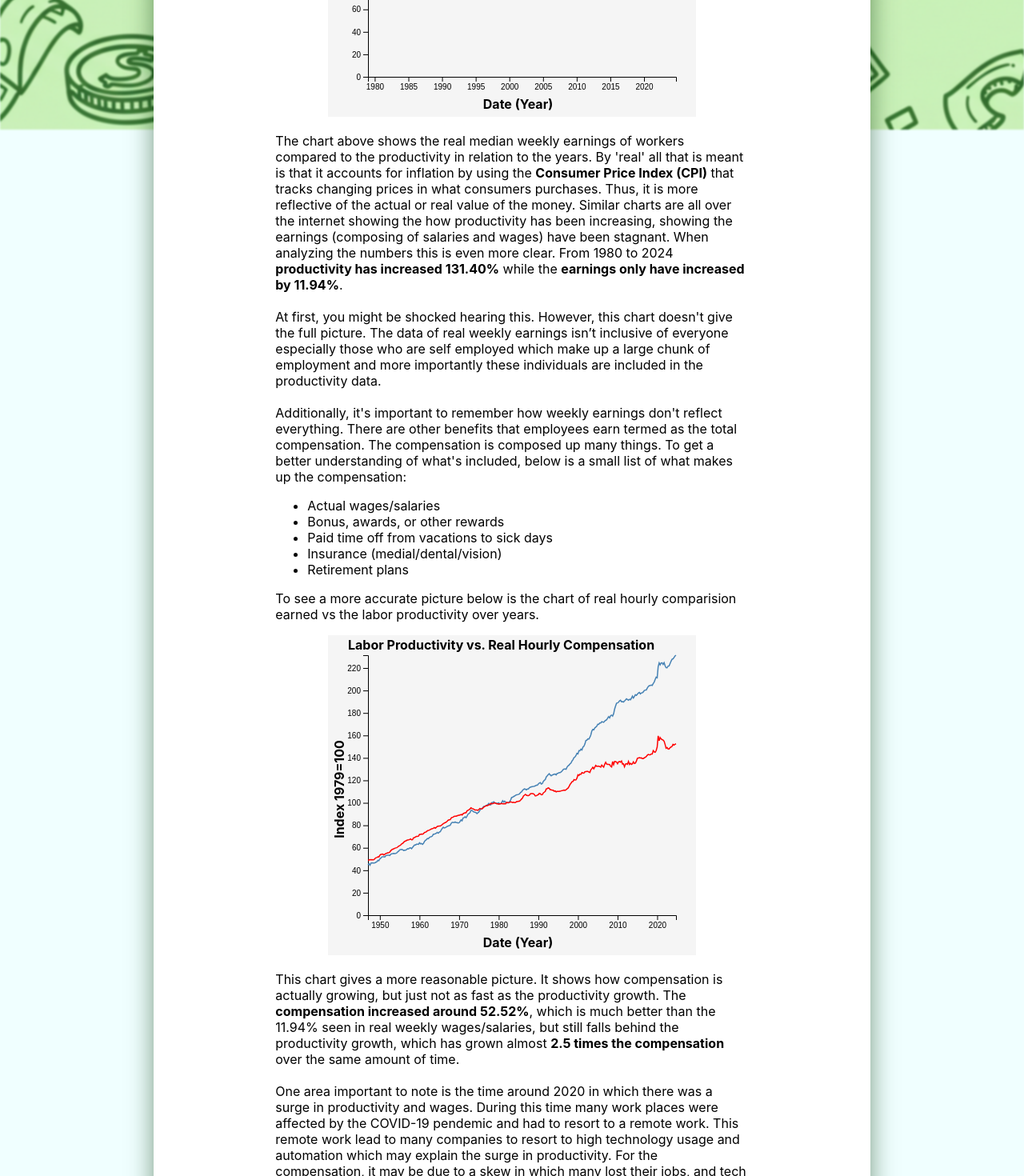
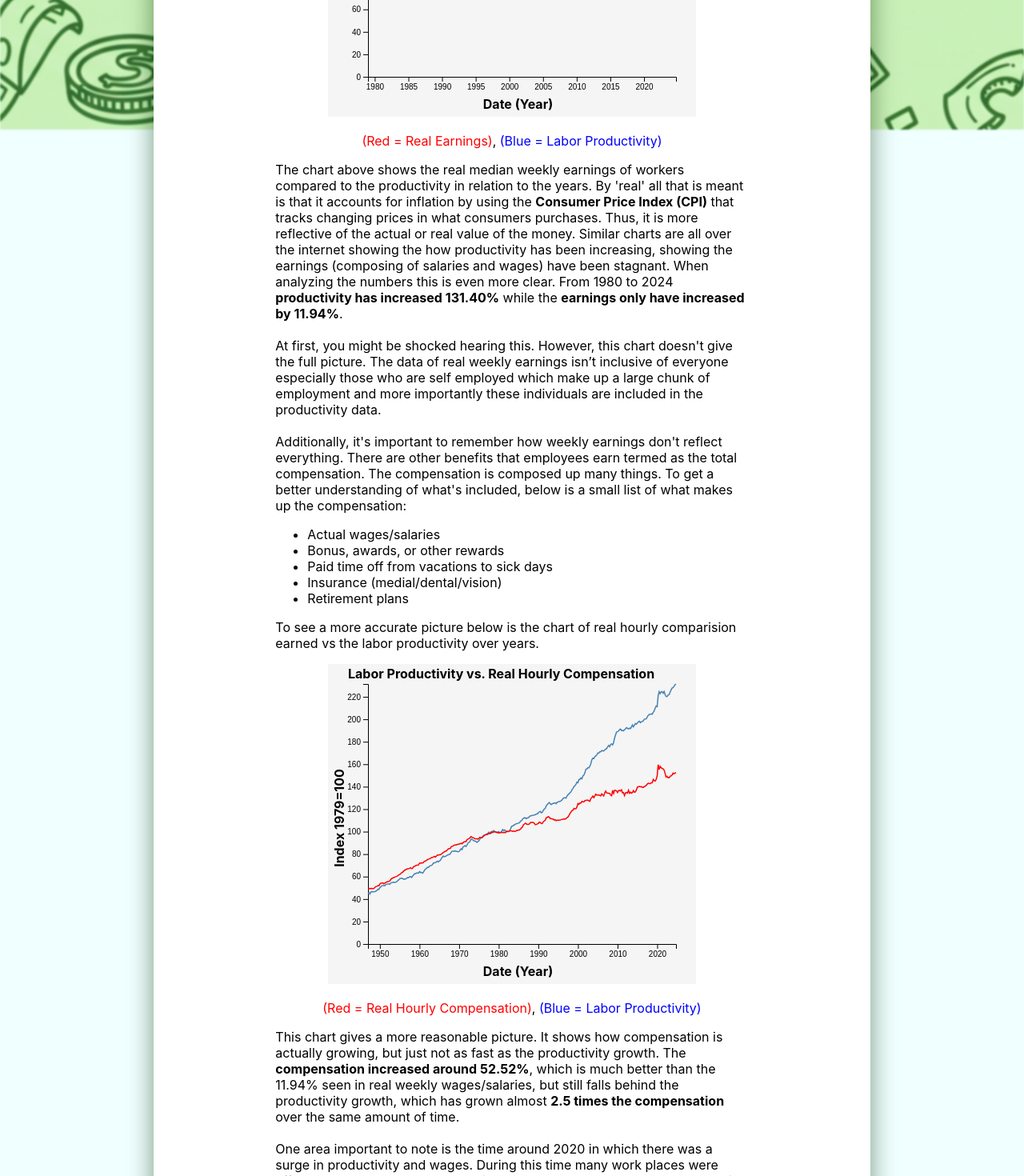
Before and after one commit to Jhr-4/DataVisualization_ProductivityEarnings, a React (Create React App) app: page / in a window 1280 px wide. Shown: the part 638-2108 px from the top of the page at 80% size. Built offline with nearby package versions, Linux system fonts and the light colour scheme.

Commit message:
chart readability change

```diff
--- a/src/App.js
+++ b/src/App.js
@@ -23,7 +23,7 @@ function App() {
       </div>
 
       <LinePlot filePath={`${process.env.PUBLIC_URL}/data/ProductivityVsEarnings.csv`} title="Labor Productivity vs. Real Weekly Earnings" dependent="earnings" dateFormat="%m/%d/%Y" />
-
+      <p> <span style={{color: "red"}}>(Red = Real Earnings)</span>, <span style={{color: "blue"}}>(Blue = Labor Productivity)</span></p>
 
       <div className='App-paragraph'>
         <p>
@@ -44,7 +44,7 @@ function App() {
       </div>
 
       <LinePlot filePath={`${process.env.PUBLIC_URL}/data/ProductivityVsCompensation.csv`} title="Labor Productivity vs. Real Hourly Compensation" dependent="compensation" dateFormat="%Y-%m-%d" />
-
+      <p> <span style={{color: "red"}}>(Red = Real Hourly Compensation)</span>, <span style={{color: "blue"}}>(Blue = Labor Productivity)</span></p>
       <div className='App-paragraph'>
         <p>
           This chart gives a more reasonable picture. It shows how compensation is actually growing, but just not as fast as the productivity growth. The <b>compensation increased around 52.52%</b>, which is much better than the 11.94% seen in real weekly wages/salaries, but still falls behind the productivity growth, which has grown almost <b>2.5 times the compensation</b> over the same amount of time.
```
